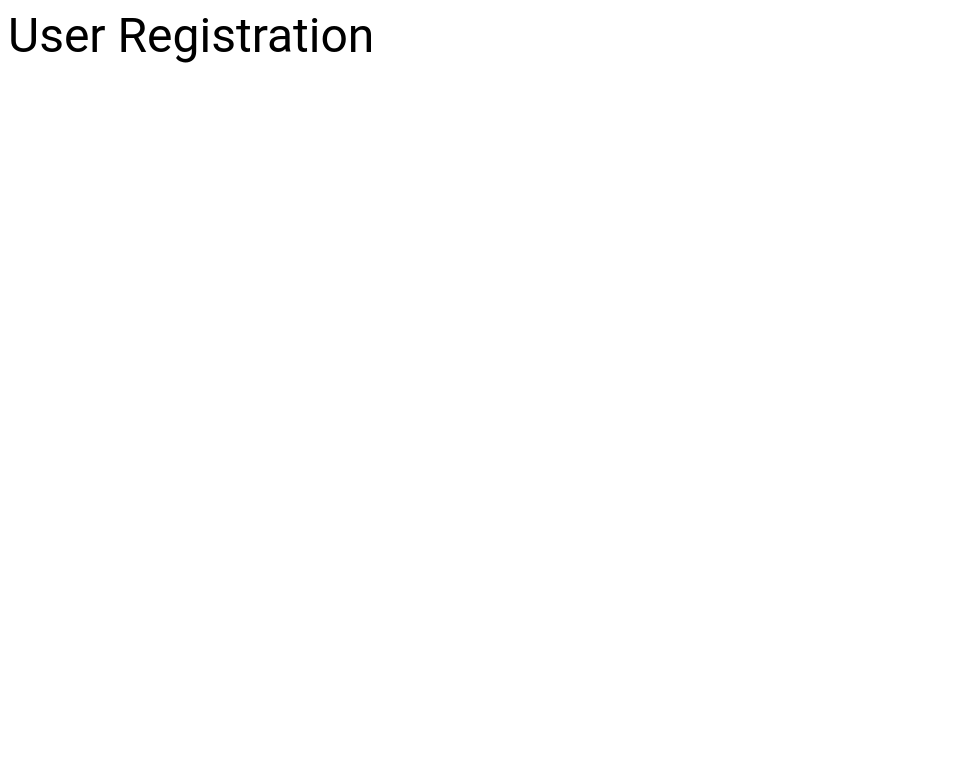
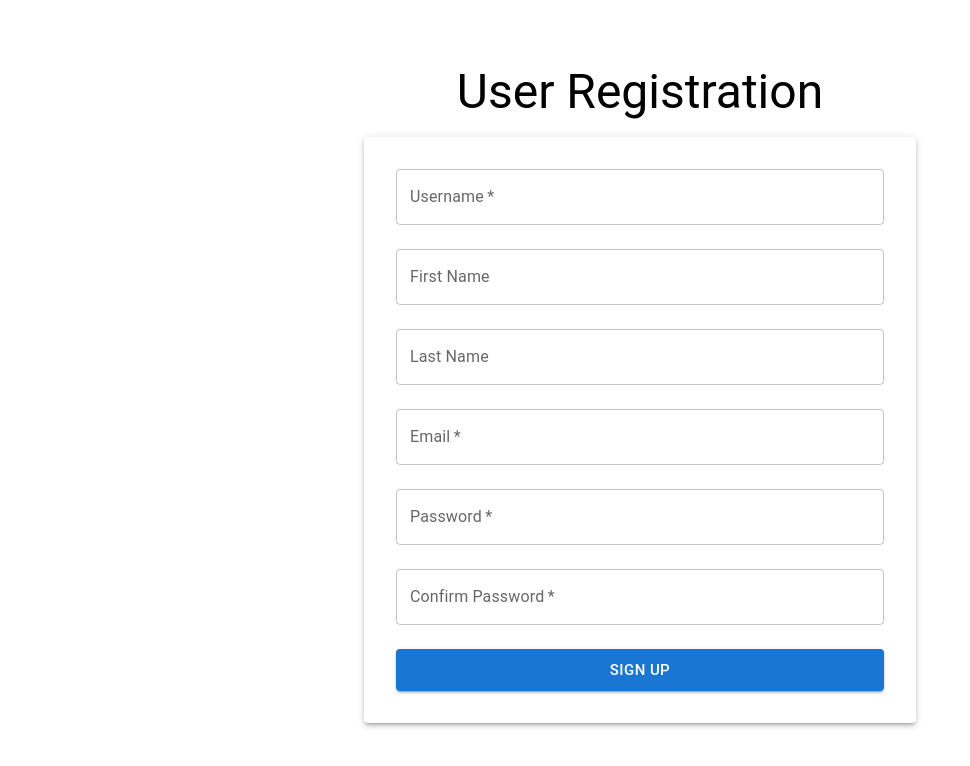
Before and after one commit to MalekianDev/shatel-mobile-challenge, a React (Vite) app in the folder frontend/: page /register in a window 1280 px wide. Shown: the top 766 px of the page, without its empty margins (0-970 px from the left). Built offline with nearby package versions, Linux system fonts and the light colour scheme.

Commit message:
- Added user registration page

```diff
--- /dev/null
+++ b/frontend/src/api/auth.js
@@ -0,0 +1,10 @@
+import api from "./index";
+
+export const signup = async (userData) => {
+  try {
+    const response = await api.post(`v1/accounts/user/`, userData);
+    return response.data;
+  } catch (error) {
+    throw error.response?.data || error.message;
+  }
+};
--- a/frontend/src/pages/signup/index.jsx
+++ b/frontend/src/pages/signup/index.jsx
@@ -1,9 +1,142 @@
-import { Typography } from "@mui/material"
+import { useState } from "react";
+import { useNavigate } from 'react-router-dom';
+
+import {
+  Typography,
+  TextField,
+  Button,
+  Box,
+  Container,
+  Paper,
+  Stack,
+  Alert,
+  Grid,
+} from "@mui/material";
+import { signup } from '../../api/auth';
 
 export default function Signup() {
+  const navigate = useNavigate();
+
+  const [formData, setFormData] = useState({
+    username: "",
+    first_name: "",
+    last_name: "",
+    email: "",
+    password: "",
+    confirmPassword: ""
+  });
+
+  const handleChange = (event) => {
+    const { name, value } = event.target;
+    setFormData(prevState => ({
+      ...prevState,
+      [name]: value
+    }));
+  };
+
+  const [error, setError] = useState('');
+  const [loading, setLoading] = useState(false);
+
+  const handleSubmit = async (event) => {
+    event.preventDefault();
+    setError('');
+    setLoading(true);
+
+    try {
+      if (formData.password !== formData.confirmPassword) {
+        throw new Error('Passwords do not match');
+      }
+
+      // Create a copy of formData and delete confirmPassword
+      const signupData = { ...formData };
+      delete signupData.confirmPassword;
+
+      // Call API & redirect to login page on success
+      await signup(signupData);
+      navigate('/login');
+    } catch (err) {
+      setError(err.message || 'An error occurred during signup');
+      console.error('Signup error:', err);
+    } finally {
+      setLoading(false);
+    }
+  };
+
   return (
-    <div>
-      <Typography variant="h3">User Registration</Typography>
-    </div>
-  )
+    <Container maxWidth="sm">
+      <Box sx={{ mt: 8, mb: 4 }}>
+        <Typography variant="h3" align="center" gutterBottom>
+          User Registration
+        </Typography>
+        <Paper elevation={3} sx={{ p: 4 }}>
+          <form onSubmit={handleSubmit}>
+            <Stack spacing={3}>
+              <TextField
+                fullWidth
+                label="Username"
+                name="username"
+                value={formData.username}
+                onChange={handleChange}
+                required
+              />
+              <TextField
+                label="First Name"
+                name="first_name"
+                value={formData.first_name}
+                onChange={handleChange}
+              />
+              <TextField
+                label="Last Name"
+                name="last_name"
+                value={formData.last_name}
+                onChange={handleChange}
+              />
+              <TextField
+                fullWidth
+                label="Email"
+                name="email"
+                type="email"
+                value={formData.email}
+                onChange={handleChange}
+                required
+              />
+              <TextField
+                fullWidth
+                label="Password"
+                name="password"
+                type="password"
+                value={formData.password}
+                onChange={handleChange}
+                required
+              />
+              <TextField
+                fullWidth
+                label="Confirm Password"
+                name="confirmPassword"
+                type="password"
+                value={formData.confirmPassword}
+                onChange={handleChange}
+                required
+              />
+              {error && (
+                <Alert severity="error" sx={{ mb: 2 }}>
+                  {error}
+                </Alert>
+              )}
+              <Button
+                type="submit"
+                variant="contained"
+                color="primary"
+                size="large"
+                fullWidth
+                disabled={loading}
+              >
+                {loading ? 'Signing up...' : 'Sign Up'}
+              </Button>
+            </Stack>
+          </form>
+        </Paper>
+      </Box>
+    </Container>
+  );
 }
```
